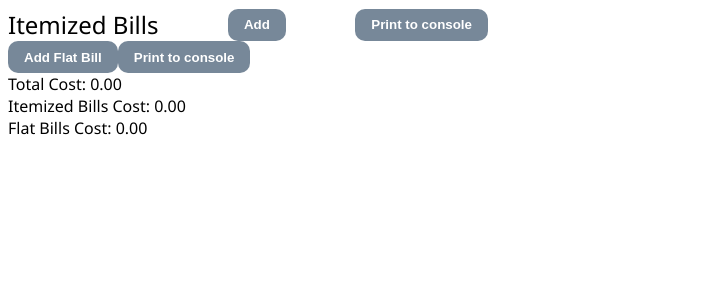
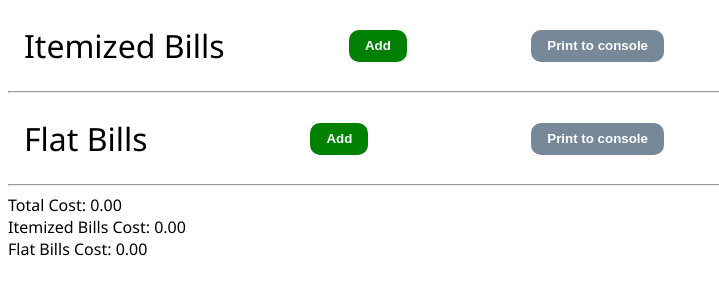
Before and after one commit to theaswanson/billsplit, an Angular app in the folder billsplit/: page / in a window 1280 px wide. Shown: the top 300 px of the page, without its empty margins (0-719 px from the left). Built offline with nearby package versions, Linux system fonts and the light colour scheme.

Commit message:
Update flat bills layout, tweak styling

```diff
--- a/billsplit/src/app/app.component.html
+++ b/billsplit/src/app/app.component.html
@@ -1,5 +1,7 @@
 <app-itemized-bills></app-itemized-bills>
+<hr>
 <app-flat-bills></app-flat-bills>
+<hr>
 
 <div>Total Cost: {{getTotalSum() | number:'1.2-2'}}</div>
 <div>Itemized Bills Cost: {{getSumOfItemizedBills() | number:'1.2-2'}}</div>
--- a/billsplit/src/app/flat-bills/flat-bills.component.html
+++ b/billsplit/src/app/flat-bills/flat-bills.component.html
@@ -1,8 +1,15 @@
-<button (click)="addFlatBill()">Add Flat Bill</button>
-<div class="bill" *ngFor="let flatBill of flatBills">
-  <div class="name">{{flatBill.name}}</div>
-  <input type="text" [(ngModel)]="flatBill.name">
-  <input type="number" [(ngModel)]="flatBill.cost">
-  <button (click)="deleteFlatBill(flatBill)">Delete</button>
+<div class="bills">
+  <div class="header">
+    <div class="name">Flat Bills</div>
+    <button class="success" (click)="addFlatBill()">Add</button>
+    <button (click)="printFlatBills()">Print to console</button>
+  </div>
+  <div class="bill" *ngFor="let flatBill of flatBills">
+    <div class="header">
+      <div class="name">{{flatBill.name}}</div>
+      <input type="text" [(ngModel)]="flatBill.name">
+      <input type="number" [(ngModel)]="flatBill.cost">
+      <button class="danger" (click)="deleteFlatBill(flatBill)">Delete</button>
+    </div>
+  </div>
 </div>
-<button (click)="printFlatBills()">Print to console</button>
--- a/billsplit/src/app/itemized-bills/itemized-bills.component.html
+++ b/billsplit/src/app/itemized-bills/itemized-bills.component.html
@@ -1,7 +1,7 @@
 <div class="bills">
   <div class="header">
     <div class="name">Itemized Bills</div>
-    <button (click)="addItemizedBill()">Add</button>
+    <button class="success" (click)="addItemizedBill()">Add</button>
     <button (click)="printItemizedBills()">Print to console</button>
   </div>
   <div class="bill" *ngFor="let itemizedBill of itemizedBills">
@@ -9,14 +9,17 @@
       <div class="name">{{itemizedBill.name}}</div>
       <input type="text" [(ngModel)]="itemizedBill.name">
       <div>${{getSumOfItemizedBill(itemizedBill) | number:'1.2-2'}}</div>
-      <button (click)="addItem(itemizedBill)">Add Item</button>
-      <button (click)="deleteItemizedBill(itemizedBill)">Delete</button>
+      <button class="success" (click)="addItem(itemizedBill)">Add Item</button>
+      <button class="danger" (click)="deleteItemizedBill(itemizedBill)">Delete</button>
     </div>
     <div class="items">
+      <div class="header">
+        <div class="name">Items</div>
+      </div>
       <div class="item" *ngFor="let item of itemizedBill.items">
         <input type="text" [(ngModel)]="item.name">
         <input type="number" [(ngModel)]="item.cost">
-        <button (click)="deleteItem(itemizedBill, item)">Delete</button>
+        <button class="danger" (click)="deleteItem(itemizedBill, item)">Delete</button>
       </div>
     </div>
   </div>
--- a/billsplit/src/styles.scss
+++ b/billsplit/src/styles.scss
@@ -14,43 +14,61 @@ button {
   border-radius: 10px;
   padding: 0 1rem;
   height: 2rem;
+
+  &.danger {
+    background-color: red;
+  }
+
+  &.success {
+    background-color: green;
+  }
 }
 
 input {
   height: 2rem;
-  border: 1px solid black;
-  border-radius: 10px;
+  border: none;
+  border-bottom: 1px solid black;
   text-decoration: none;
   padding-left: 0.5rem;
 }
 
 .bills {
-  .header {
+  padding: 1rem;
+  max-width: 40rem;
+
+  >.header {
     display: flex;
     justify-content: space-between;
     align-items: center;
-    width: 30rem;
 
-    .name {
-      font-size: 1.5rem;
+    >.name {
+      font-size: 2rem;
     }
   }
 
-  .bill {
-    .header {
+  >.bill {
+    padding: 0 1rem;
+
+    >.header {
       display: flex;
       justify-content: space-between;
       align-items: center;
+      padding: 1rem;
 
-      .name {
+      >.name {
         font-size: 1.5rem;
+        font-weight: bold;
       }
     }
 
-    .item {
+    >.items {
       padding: 1rem;
-      display: flex;
-      justify-content: space-between;
+
+      >.item {
+        padding: 1rem;
+        display: flex;
+        justify-content: space-between;
+      }
     }
   }
 }
```
